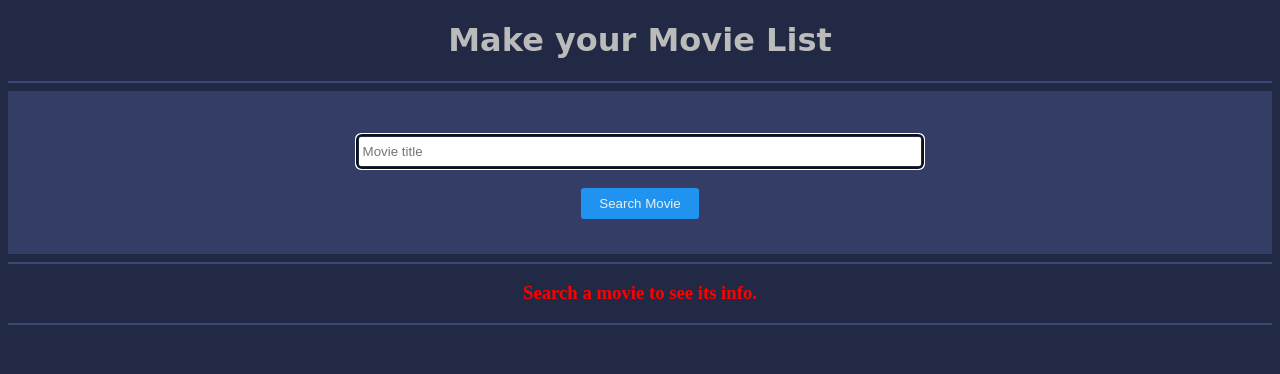
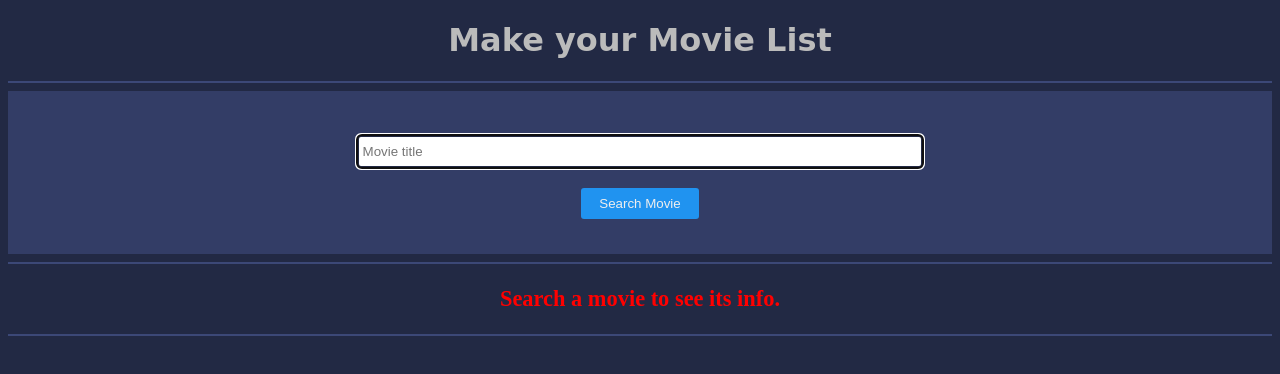
Before and after one commit to TinF9/movie-list3, a React (Create React App) app: page / in a window 1280 px wide. Shown: the top 374 px of the page. Built offline with nearby package versions, Linux system fonts and the light colour scheme.

Commit message:
Display.js refactoring.

```diff
--- a/public/index.css
+++ b/public/index.css
@@ -74,6 +74,12 @@ hr {
   color: #606d85;
 }
 /* ------------------------------------- */
+.displayState {
+  color: #f00;
+  font-size: 1.4em;
+  font-weight: bold;
+}
+
 .display {
   display: flex;
   align-items: center;
--- a/src/Display.js
+++ b/src/Display.js
@@ -1,4 +1,5 @@
 import { useContext } from "react";
+import { DisplayState } from "./DisplayState.js";
 
 export const Display = (props) => {
   const { movieState } = useContext(props.movieContext);
@@ -8,46 +9,16 @@ export const Display = (props) => {
   const { listState, setListState } = useContext(props.listContext);
 
   if (movieState === "") {
-    return (
-      <>
-        <hr />
-        <h3 style={{ color: "red" }}>Search a movie to see its info.</h3>
-        <hr />
-      </>
-    );
+    return <DisplayState text={"Search a movie to see its info."} />;
   } else if (movieState === "Loading") {
-    return (
-      <>
-        <hr />
-        <h2 style={{ color: "red" }}>Loading...</h2>
-        <hr />
-      </>
-    );
+    return <DisplayState text={"Loading..."} />;
   } else if ("Error" in movieState) {
     if (movieState.Error === "Incorrect IMDb ID.") {
-      return (
-        <>
-          <hr />
-          <h3 style={{ color: "red" }}>Empty input.</h3>
-          <hr />
-        </>
-      );
+      return <DisplayState text={"Empty input."} />;
     } else if (movieState.Error === "Movie not found!") {
-      return (
-        <>
-          <hr />
-          <h3 style={{ color: "red" }}>Sorry, movie not found.</h3>
-          <hr />
-        </>
-      );
+      return <DisplayState text={"Sorry, movie not found."} />;
     } else if (movieState.Error === "Invalid API key!") {
-      return (
-        <>
-          <hr />
-          <h3 style={{ color: "red" }}>Invalid API key.</h3>
-          <hr />
-        </>
-      );
+      return <DisplayState text={"Invalid API key."} />;
     }
   }
 
@@ -95,11 +66,7 @@ export const Display = (props) => {
           </div>
         </div>
       </div>
-      <button
-        type="button"
-        className="button button--display"
-        onClick={addToList}
-      >
+      <button type="button" className="button" onClick={addToList}>
         Add to list
       </button>
       <hr />
--- /dev/null
+++ b/src/DisplayState.js
@@ -0,0 +1,9 @@
+export const DisplayState = (props) => {
+  return (
+    <>
+      <hr />
+      <p className="displayState">{props.text}</p>
+      <hr />
+    </>
+  );
+};
```
Also changed, not shown: 1 other file (tests, documents, lock files or other folders).
